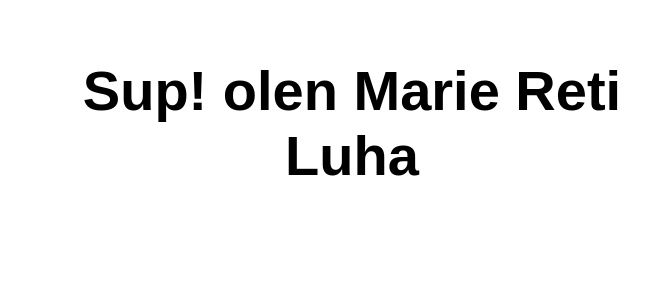
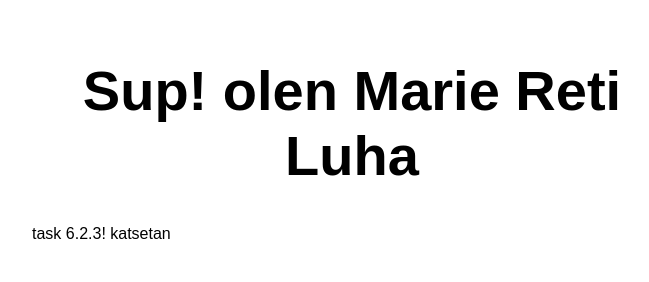
Before and after one commit to marieluha/ut2025azapp, a website: page src/index.html in a window 1280 px wide. Shown: the whole page, without its empty margins (288-937 px from the left). Drawn offline with Linux system fonts and the light colour scheme.

Commit message:
Update index.html

```diff
--- a/src/index.html
+++ b/src/index.html
@@ -11,6 +11,7 @@
 <body>
   <main>
     <h1>Sup! olen Marie Reti Luha</h1>
+    <p>task 6.2.3! katsetan</p>
   </main>
 </body>
 
```
